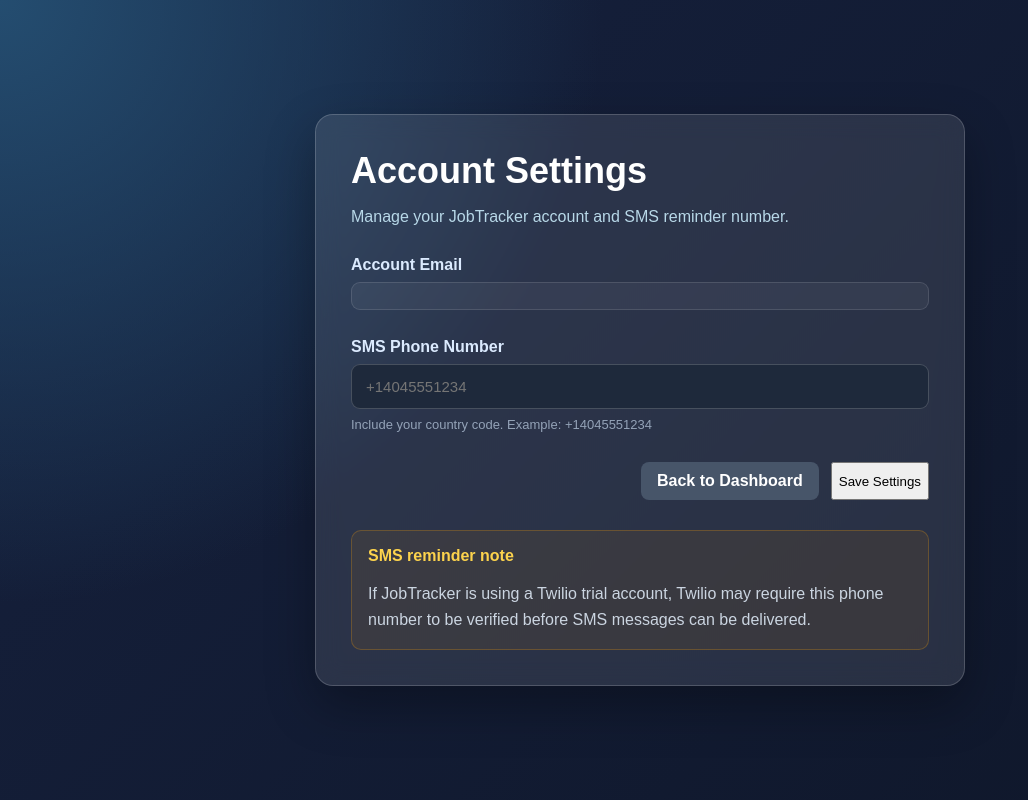
After one commit to jeremiah9499-spec/job-application-tracker, a Flask app: template templates/settings.html in a window 1280 px wide. The commit adds this page. Shown: the whole page, without its empty margins (0-1028 px from the left). Run offline with Flask 3, Linux system fonts and the light colour scheme; the template is opened without the code that fills it, so the values that code supplies are empty; some libraries are stand-ins or nearby versions.

Commit message:
Add personal SMS reminder settings

```diff
--- a/app.py
+++ b/app.py
@@ -20,6 +20,7 @@ from twilio.rest import Client
 
 import psycopg
 import os
+import re
 
 
 app = Flask(__name__)
@@ -68,8 +69,18 @@ def init_db():
         CREATE TABLE IF NOT EXISTS users (
             id SERIAL PRIMARY KEY,
             email TEXT UNIQUE NOT NULL,
-            password_hash TEXT NOT NULL
+            password_hash TEXT NOT NULL,
+            phone_number TEXT
         )
+    """)
+
+
+    # Handles users table created before
+    # phone numbers were added.
+
+    cursor.execute("""
+        ALTER TABLE users
+        ADD COLUMN IF NOT EXISTS phone_number TEXT
     """)
 
 
@@ -89,8 +100,8 @@ def init_db():
     """)
 
 
-    # Handles databases created before
-    # user accounts were added.
+    # Handles applications table created
+    # before user accounts were added.
 
     cursor.execute("""
         ALTER TABLE applications
@@ -107,7 +118,7 @@ def init_db():
 
 
 # =================================================
-# LOGIN REQUIRED DECORATOR
+# LOGIN REQUIRED
 # =================================================
 
 def login_required(view_function):
@@ -135,10 +146,37 @@ def login_required(view_function):
 
 
 # =================================================
+# PHONE NUMBER VALIDATION
+# =================================================
+
+def valid_phone_number(phone_number):
+
+    # Basic E.164 format:
+    # +14045551234
+    #
+    # Must begin with +
+    # followed by country code + number.
+
+    pattern = r"^\+[1-9]\d{7,14}$"
+
+    return bool(
+        re.match(
+            pattern,
+            phone_number
+        )
+    )
+
+
+# =================================================
 # SMS REMINDER FUNCTION
 # =================================================
 
-def send_sms_reminder():
+def send_sms_reminder(
+    phone_number,
+    company_name,
+    job_title,
+    days_waiting
+):
 
     account_sid = os.environ[
         "TWILIO_ACCOUNT_SID"
@@ -155,17 +193,52 @@ def send_sms_reminder():
     )
 
 
+    # -------------------------
+    # TWILIO TRIAL MODE
+    # -------------------------
+    #
+    # Your current Twilio trial account only
+    # allows predefined SMS templates.
+    #
+    # Later, after upgrading Twilio, set:
+    #
+    # TWILIO_TRIAL_MODE=false
+    #
+    # in Render and the personalized message
+    # below will automatically be used.
+
+    trial_mode = os.environ.get(
+        "TWILIO_TRIAL_MODE",
+        "true"
+    ).lower() == "true"
+
+
+    if trial_mode:
+
+        message_body = (
+            "sms_internal_alerts"
+        )
+
+    else:
+
+        message_body = (
+            f"JobTracker Reminder: "
+            f"You applied to {company_name} "
+            f"for {job_title} "
+            f"{days_waiting} days ago. "
+            f"It may be time to follow up."
+        )
+
+
     message = client.messages.create(
 
-        body="sms_internal_alerts",
+        body=message_body,
 
         from_=os.environ[
             "TWILIO_PHONE_NUMBER"
         ],
 
-        to=os.environ[
-            "MY_PHONE_NUMBER"
-        ]
+        to=phone_number
     )
 
 
@@ -473,6 +546,115 @@ def logout():
 
 
 # =================================================
+# ACCOUNT SETTINGS
+# =================================================
+
+@app.route(
+    "/settings",
+    methods=["GET", "POST"]
+)
+@login_required
+def settings():
+
+    user_id = session[
+        "user_id"
+    ]
+
+
+    connection = get_db_connection()
+    cursor = connection.cursor()
+
+
+    if request.method == "POST":
+
+        phone_number = (
+            request.form["phone_number"]
+            .strip()
+        )
+
+
+        # Allow user to remove their number.
+
+        if phone_number:
+
+            if not valid_phone_number(
+                phone_number
+            ):
+
+                cursor.close()
+                connection.close()
+
+                flash(
+                    "Enter your phone number in international format, for example +14045551234.",
+                    "error"
+                )
+
+                return redirect(
+                    url_for("settings")
+                )
+
+
+        cursor.execute(
+            """
+            UPDATE users
+            SET phone_number = %s
+            WHERE id = %s
+            """,
+            (
+                phone_number
+                if phone_number
+                else None,
+
+                user_id
+            )
+        )
+
+
+        connection.commit()
+
+        cursor.close()
+        connection.close()
+
+
+        flash(
+            "Account settings updated!",
+            "success"
+        )
+
+
+        return redirect(
+            url_for("settings")
+        )
+
+
+    cursor.execute(
+        """
+        SELECT
+            email,
+            phone_number
+
+        FROM users
+
+        WHERE id = %s
+        """,
+        (user_id,)
+    )
+
+
+    user = cursor.fetchone()
+
+
+    cursor.close()
+    connection.close()
+
+
+    return render_template(
+        "settings.html",
+        user=user
+    )
+
+
+# =================================================
 # PRIVATE DASHBOARD
 # =================================================
 
@@ -480,7 +662,9 @@ def logout():
 @login_required
 def home():
 
-    user_id = session["user_id"]
+    user_id = session[
+        "user_id"
+    ]
 
 
     connection = get_db_connection()
@@ -488,7 +672,7 @@ def home():
 
 
     # -------------------------
-    # LOAD THIS USER'S APPLICATIONS
+    # USER APPLICATIONS
     # -------------------------
 
     cursor.execute(
@@ -499,8 +683,11 @@ def home():
             job_title,
             status,
             date_applied
+
         FROM applications
+
         WHERE user_id = %s
+
         ORDER BY id DESC
         """,
         (user_id,)
@@ -511,7 +698,7 @@ def home():
 
 
     # -------------------------
-    # TOTAL APPLICATIONS
+    # TOTAL
     # -------------------------
 
     cursor.execute(
@@ -533,7 +720,9 @@ def home():
     cursor.execute(
         """
         SELECT COUNT(*)
+
         FROM applications
+
         WHERE user_id = %s
         AND status = %s
         """,
@@ -553,7 +742,9 @@ def home():
     cursor.execute(
         """
         SELECT COUNT(*)
+
         FROM applications
+
         WHERE user_id = %s
         AND status = %s
         """,
@@ -573,7 +764,9 @@ def home():
     cursor.execute(
         """
         SELECT COUNT(*)
+
         FROM applications
+
         WHERE user_id = %s
         AND status = %s
         """,
@@ -591,7 +784,7 @@ def home():
 
 
     # -------------------------
-    # CALCULATE DAYS WAITING
+    # DAYS WAITING
     # -------------------------
 
     applications_with_days = []
@@ -744,6 +937,7 @@ def delete_job(id):
     cursor.execute(
         """
         DELETE FROM applications
+
         WHERE id = %s
         AND user_id = %s
         """,
@@ -915,19 +1109,26 @@ def remind_job(id):
     cursor = connection.cursor()
 
 
+    # Get application
+    # AND the logged-in user's phone number.
+
     cursor.execute(
         """
         SELECT
-            id,
-            company_name,
-            job_title,
-            status,
-            date_applied
+            applications.id,
+            applications.company_name,
+            applications.job_title,
+            applications.status,
+            applications.date_applied,
+            users.phone_number
 
         FROM applications
 
-        WHERE id = %s
-        AND user_id = %s
+        JOIN users
+        ON users.id = applications.user_id
+
+        WHERE applications.id = %s
+        AND applications.user_id = %s
         """,
         (
             id,
@@ -955,9 +1156,51 @@ def remind_job(id):
         )
 
 
+    phone_number = application[5]
+
+
+    if not phone_number:
+
+        flash(
+            "Add your phone number in Account Settings before sending SMS reminders.",
+            "error"
+        )
+
+        return redirect(
+            url_for("settings")
+        )
+
+
+    company_name = application[1]
+    job_title = application[2]
+    date_applied = application[4]
+
+
+    if isinstance(
+        date_applied,
+        str
+    ):
+
+        date_applied = datetime.strptime(
+            date_applied,
+            "%Y-%m-%d"
+        ).date()
+
+
+    days_waiting = (
+        date.today()
+        - date_applied
+    ).days
+
+
     try:
 
-        send_sms_reminder()
+        send_sms_reminder(
+            phone_number,
+            company_name,
+            job_title,
+            days_waiting
+        )
 
 
         flash(
@@ -975,7 +1218,7 @@ def remind_job(id):
 
 
         flash(
-            "SMS reminder could not be sent.",
+            "SMS reminder could not be sent. If you are using a Twilio trial account, the destination number may need to be verified.",
             "error"
         )
 
--- a/static/style.css
+++ b/static/style.css
@@ -1212,3 +1212,129 @@ th[onclick]:hover {
     }
 
 }
+
+/* =================================================
+   ACCOUNT SETTINGS
+================================================= */
+
+.account-actions {
+    display: flex;
+    align-items: center;
+    gap: 10px;
+}
+
+
+.settings-btn {
+    display: inline-block;
+
+    padding: 9px 15px;
+
+    border-radius: 8px;
+
+    background: rgba(59, 130, 246, 0.14);
+
+    border: 1px solid rgba(96, 165, 250, 0.25);
+
+    color: #93c5fd;
+
+    text-decoration: none;
+
+    font-size: 14px;
+    font-weight: bold;
+
+    transition: 0.2s;
+}
+
+
+.settings-btn:hover {
+    background: rgba(59, 130, 246, 0.24);
+
+    color: white;
+
+    transform: translateY(-1px);
+}
+
+
+.settings-section {
+    margin-bottom: 28px;
+}
+
+
+.settings-section label {
+    display: block;
+
+    margin-bottom: 8px;
+
+    color: #dbeafe;
+
+    font-weight: bold;
+}
+
+
+.settings-email {
+    padding: 13px 14px;
+
+    border: 1px solid rgba(255, 255, 255, 0.12);
+
+    border-radius: 9px;
+
+    background: rgba(255, 255, 255, 0.05);
+
+    color: #cbd5e1;
+}
+
+
+.settings-help {
+    margin-top: 8px;
+
+    color: #94a3b8;
+
+    font-size: 13px;
+}
+
+
+.settings-note {
+    margin-top: 30px;
+
+    padding: 16px;
+
+    border: 1px solid rgba(245, 158, 11, 0.25);
+
+    border-radius: 10px;
+
+    background: rgba(245, 158, 11, 0.08);
+
+    color: #fcd34d;
+}
+
+
+.settings-note p {
+    margin-bottom: 0;
+
+    color: #cbd5e1;
+
+    line-height: 1.6;
+}
+
+
+@media (max-width: 650px) {
+
+    .account-bar {
+        align-items: flex-start;
+        flex-direction: column;
+        gap: 15px;
+    }
+
+
+    .account-actions {
+        width: 100%;
+    }
+
+
+    .settings-btn,
+    .logout-btn {
+        flex: 1;
+        text-align: center;
+    }
+
+}
--- /dev/null
+++ b/templates/settings.html
@@ -0,0 +1,152 @@
+<!DOCTYPE html>
+
+<html>
+
+<head>
+
+    <title>Account Settings | JobTracker</title>
+
+    <link
+        rel="stylesheet"
+        href="{{ url_for('static', filename='style.css') }}"
+    >
+
+</head>
+
+
+<body>
+
+
+    <div class="form-page">
+
+
+        <div class="form-card">
+
+
+            <h1>
+                Account Settings
+            </h1>
+
+
+            <p class="subtitle">
+                Manage your JobTracker account and SMS reminder number.
+            </p>
+
+
+
+            <!-- FLASH MESSAGES -->
+
+            {% with messages = get_flashed_messages(with_categories=true) %}
+
+                {% if messages %}
+
+                    <div class="flash-container">
+
+                        {% for category, message in messages %}
+
+                            <div class="flash-message flash-{{ category }}">
+                                {{ message }}
+                            </div>
+
+                        {% endfor %}
+
+                    </div>
+
+                {% endif %}
+
+            {% endwith %}
+
+
+
+            <!-- EMAIL -->
+
+            <div class="settings-section">
+
+                <label>
+                    Account Email
+                </label>
+
+                <div class="settings-email">
+                    {{ user[0] }}
+                </div>
+
+            </div>
+
+
+
+            <!-- PHONE FORM -->
+
+            <form method="POST">
+
+
+                <div class="form-group">
+
+                    <label>
+                        SMS Phone Number
+                    </label>
+
+
+                    <input
+                        type="tel"
+                        name="phone_number"
+                        placeholder="+14045551234"
+                        value="{{ user[1] or '' }}"
+                    >
+
+
+                    <p class="settings-help">
+                        Include your country code.
+                        Example: +14045551234
+                    </p>
+
+                </div>
+
+
+
+                <div class="form-actions">
+
+
+                    <a
+                        href="{{ url_for('home') }}"
+                        class="btn cancel-btn"
+                    >
+                        Back to Dashboard
+                    </a>
+
+
+                    <button type="submit">
+                        Save Settings
+                    </button>
+
+
+                </div>
+
+
+            </form>
+
+
+
+            <div class="settings-note">
+
+                <strong>
+                    SMS reminder note
+                </strong>
+
+                <p>
+                    If JobTracker is using a Twilio trial account,
+                    Twilio may require this phone number to be verified
+                    before SMS messages can be delivered.
+                </p>
+
+            </div>
+
+
+        </div>
+
+
+    </div>
+
+
+</body>
+
+</html>
```
Also changed, not shown: templates/index.html (+9 -0 lines).
